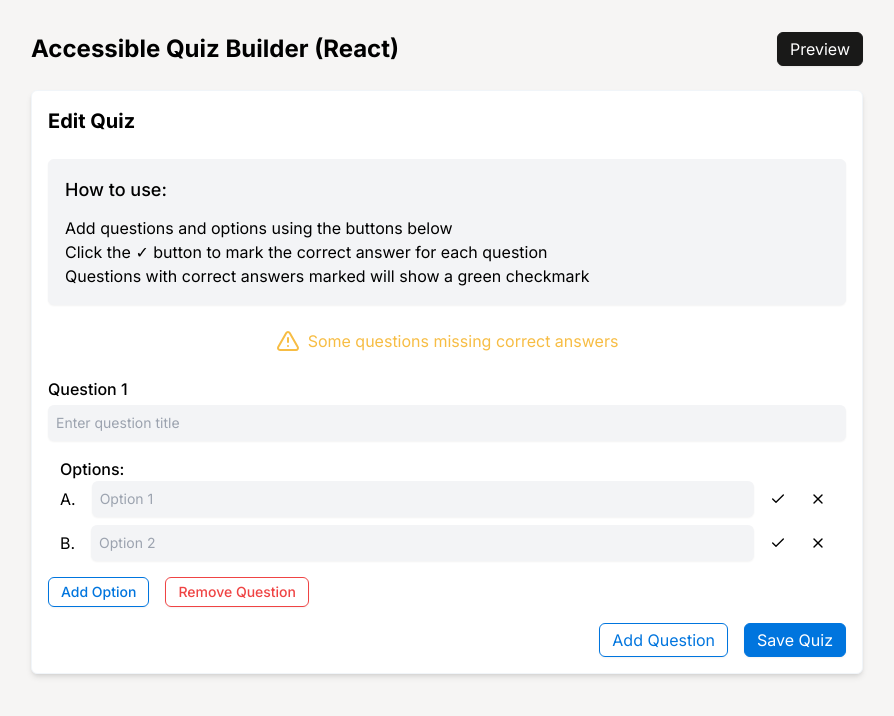
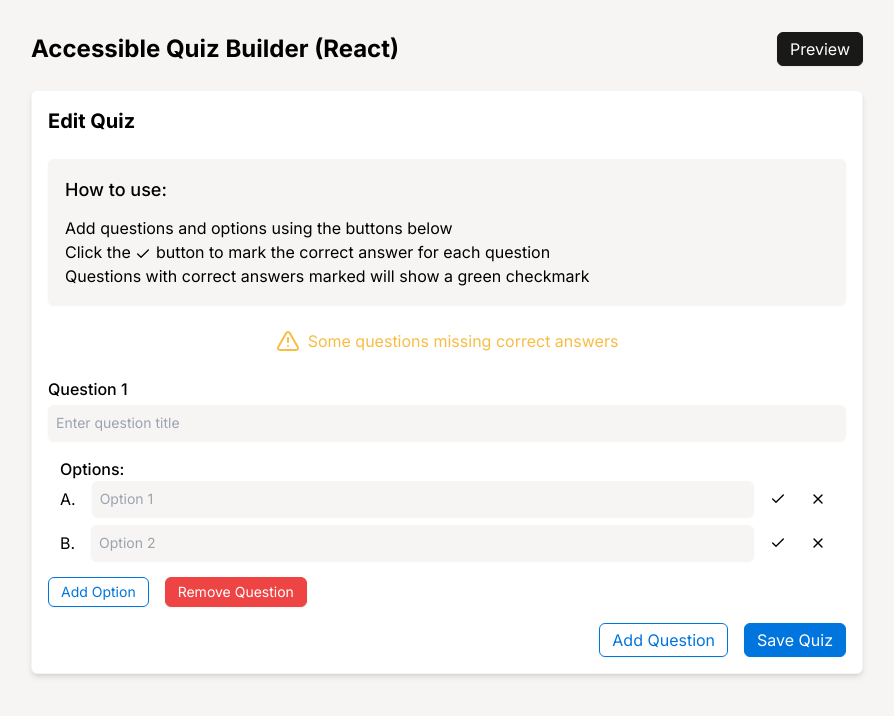
Before and after one commit to Kgaogel09/quiz-builder, a React (Vite) app: page / in a window 1280 px wide. Both pictures are taken after a click on the button "Add Question". Shown: the top 716 px of the page, without its empty margins (193-1087 px from the left). Built offline with nearby package versions, Linux system fonts and the light colour scheme.

Commit message:
refactor(style): update background and border colors for consistency in Editor component

```diff
--- a/src/components/editor/Editor.tsx
+++ b/src/components/editor/Editor.tsx
@@ -30,13 +30,13 @@ export default function Editor({
   return (
     <div className="flex flex-col gap-6 bg-white shadow-md border border-slate-100 rounded-md p-4">
       <h2 className="text-xl font-bold">Edit Quiz</h2>
-      <div className="flex flex-col gap-3 bg-gray-100 rounded-md p-4 border border-gray-100 shadow-sm">
+      <div className="flex flex-col gap-3 bg-[#f6f5f4] rounded-md p-4 border border-[#f6f5f4] shadow-sm">
         <h3 className="text-lg font-medium">How to use:</h3>
         <ul>
           <li>Add questions and options using the buttons below</li>
           <li>
-            Click the <span>✓</span> button to mark the correct answer for each
-            question
+            Click the <Check size={16} /> button to mark the correct answer for
+            each question
           </li>
           <li>
             Questions with correct answers marked will show a green checkmark
@@ -69,7 +69,7 @@ export default function Editor({
                     id="questionTitle"
                     placeholder="Enter question title"
                     onChange={() => {}}
-                    className="text-sm shadow-sm border-gray-100 bg-gray-100 block w-full rounded-md p-2"
+                    className="text-sm shadow-sm border-[#f6f5f4] bg-[#f6f5f4] block w-full rounded-md p-2"
                   />
                 </div>
                 <div className="px-3">
@@ -85,13 +85,13 @@ export default function Editor({
                         id="questionOption"
                         value={""}
                         onChange={() => {}}
-                        className="text-sm shadow-sm border-gray-100 bg-gray-100 block w-full rounded-md p-2"
+                        className="text-sm shadow-sm border-[#f6f5f4] bg-[#f6f5f4] block w-full rounded-md p-2"
                         placeholder={`Option ${optionIndex + 1}`}
                       />
-                      <button className="inline-flex items-center justify-center rounded-md p-2 hover:bg-gray-100 transition">
+                      <button className="inline-flex items-center justify-center rounded-md p-2 hover:bg-[#f6f5f4] transition">
                         <Check size={16} />
                       </button>
-                      <button className="inline-flex items-center justify-center rounded-md p-2 hover:bg-gray-100 transition">
+                      <button className="inline-flex items-center justify-center rounded-md p-2 hover:bg-[#f6f5f4] transition">
                         <X size={16} />
                       </button>
                     </div>
@@ -100,13 +100,13 @@ export default function Editor({
                 <div className="flex gap-4 mt-4">
                   <button
                     type="button"
-                    className="text-[#0075de] flex items-center gap-1  text-sm font-medium  border border-[#0075de] px-3 py-1 rounded-md shadow-sm"
+                    className="text-[#0075de] flex items-center gap-1 text-sm border border-[#0075de] px-3 py-1 rounded-md shadow-sm"
                   >
                     Add Option
                   </button>
                   <button
                     type="submit"
-                    className="flex items-center gap-1 text-red-500 text-sm font-medium border border-red-500 px-3 py-1 rounded-md shadow-sm"
+                    className="flex text-white items-center gap-1 bg-red-500 text-sm border border-red-500 px-3 py-1 rounded-md shadow-sm"
                   >
                     Remove Question
                   </button>
```
